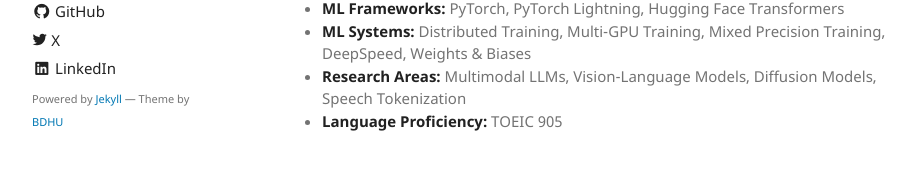
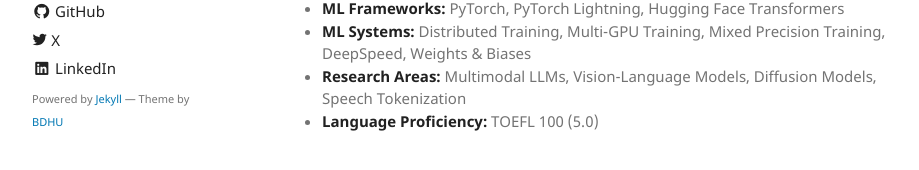
Before and after one commit to zheedong/zheedong.github.io, a Jekyll site: the page built from index.md, in a window 1280 px wide and 900 px high, scrolled down 1528 px. Shown: the part 718-888 px from the top of the window, without its empty margins (178-1097 px from the left). Built offline with Jekyll 4.4.1, drawn with Linux system fonts in a browser that asks for light colours.

Commit message:
Language Proficiency Update

```diff
--- a/index.md
+++ b/index.md
@@ -89,4 +89,4 @@ _First Cohort Senior Member, Technical & Academic Management Team_ (2023.01 –
 - **ML Frameworks:** PyTorch, PyTorch Lightning, Hugging Face Transformers
 - **ML Systems:** Distributed Training, Multi-GPU Training, Mixed Precision Training, DeepSpeed, Weights & Biases
 - **Research Areas:** Multimodal LLMs, Vision-Language Models, Diffusion Models, Speech Tokenization
-- **Language Proficiency:** TOEIC 905
+- **Language Proficiency:** TOEFL 100 (5.0)
```
